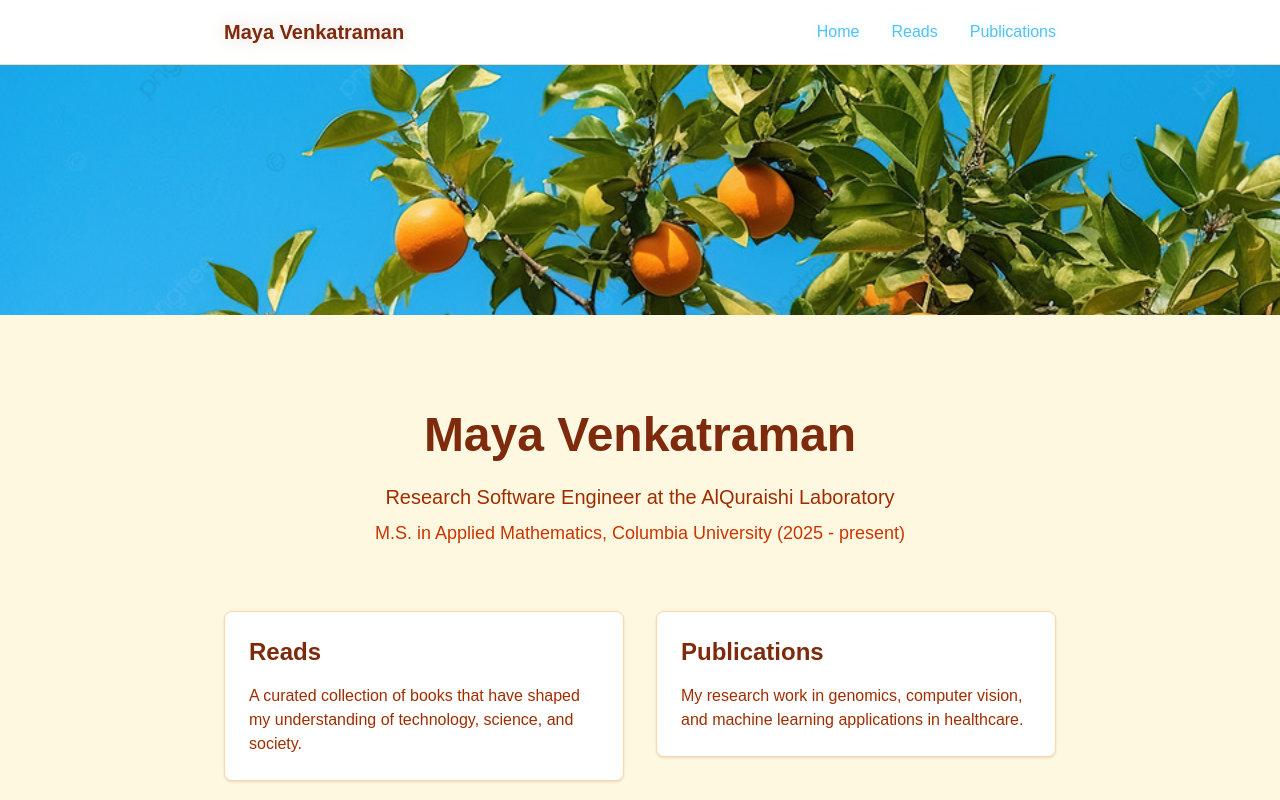
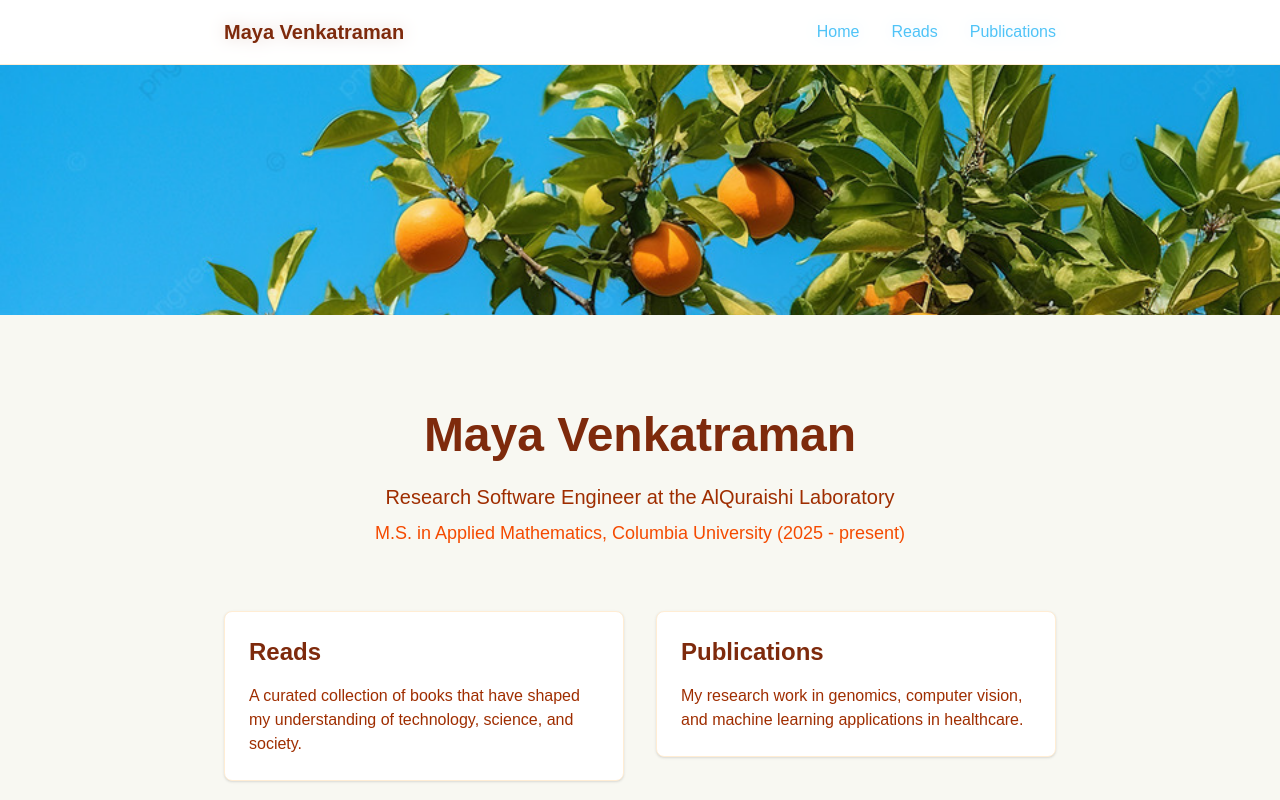
Before and after one commit to mv2731/mv2731.github.io, a Next.js app in the folder maya-portfolio/: page / in a window 1280 px wide. Shown: the top 800 px of the page. Built offline with nearby package versions, Linux system fonts and the light colour scheme.

Commit message:
Commit layout and page typscript pages

```diff
--- a/maya-portfolio/app/layout.tsx
+++ b/maya-portfolio/app/layout.tsx
@@ -40,7 +40,7 @@
             </div>
           </div>
         </nav>
-        {/* Scaled-down Orange Tree Banner */}
+        {/* Large Orange Tree Banner */}
         <div style={{ width: '100%', position: 'relative', height: '250px', marginBottom: '0', overflow: 'hidden' }}>
           <img
             src="/orange-tree.jpg"
--- a/maya-portfolio/app/page.tsx
+++ b/maya-portfolio/app/page.tsx
@@ -3,20 +3,20 @@
 
 export default function Home() {
   return (
-    <div className="min-h-screen bg-[#FFF8E1]">
+    <div className="min-h-screen bg-warm-gray-50">
       {/* Navigation */}
-      <nav className="fixed top-0 w-full bg-white/80 backdrop-blur-sm border-b border-orange-200 z-50">
+      <nav className="fixed top-0 w-full bg-white/80 backdrop-blur-sm border-b border-orange-100 z-50">
         <div className="max-w-4xl mx-auto px-4 sm:px-6 lg:px-8">
           <div className="flex justify-between h-16 items-center">
             <div className="flex-shrink-0 font-bold text-xl text-orange-900">Maya Venkatraman</div>
             <div className="hidden sm:flex space-x-8">
-              <Link href="/" className="text-orange-900 hover:text-orange-500">
+              <Link href="/" className="text-orange-700 hover:text-orange-500">
                 Home
               </Link>
-              <Link href="/reads" className="text-orange-900 hover:text-orange-500">
+              <Link href="/reads" className="text-orange-700 hover:text-orange-500">
                 Reads
               </Link>
-              <Link href="/publications" className="text-orange-900 hover:text-orange-500">
+              <Link href="/publications" className="text-orange-700 hover:text-orange-500">
                 Publications
               </Link>
             </div>
@@ -33,15 +33,15 @@
           </h1>
           <div className="flex flex-col items-center space-y-2">
             <span className="text-xl text-orange-800">Research Software Engineer at the AlQuraishi Laboratory</span>
-            <span className="text-lg text-orange-700">M.S. in Applied Mathematics, Columbia University (2025 - present)</span>
+            <span className="text-lg text-orange-600">M.S. in Applied Mathematics, Columbia University (2025 - present)</span>
           </div>
         </section>
 
         {/* Featured Sections */}
         <div className="grid md:grid-cols-2 gap-8 mb-16">
           <Link href="/reads" className="group">
-            <div className="p-6 rounded-lg border border-orange-200 bg-white hover:border-orange-300 transition-colors shadow-sm">
-              <h2 className="text-2xl font-semibold text-orange-900 mb-4 group-hover:text-orange-500">
+            <div className="p-6 rounded-lg border border-orange-100 bg-white hover:border-orange-200 transition-colors shadow-sm">
+              <h2 className="text-2xl font-semibold text-orange-900 mb-4 group-hover:text-orange-600">
                 Reads
               </h2>
               <p className="text-orange-800">
@@ -51,8 +51,8 @@
           </Link>
 
           <Link href="/publications" className="group">
-            <div className="p-6 rounded-lg border border-orange-200 bg-white hover:border-orange-300 transition-colors shadow-sm">
-              <h2 className="text-2xl font-semibold text-orange-900 mb-4 group-hover:text-orange-500">
+            <div className="p-6 rounded-lg border border-orange-100 bg-white hover:border-orange-200 transition-colors shadow-sm">
+              <h2 className="text-2xl font-semibold text-orange-900 mb-4 group-hover:text-orange-600">
                 Publications
               </h2>
               <p className="text-orange-800">
@@ -105,14 +105,14 @@
         <section className="mt-12 text-center">
           <h2 className="text-2xl font-semibold text-orange-900 mb-4">Get in Touch</h2>
           <p className="text-orange-800">
-            Connect with me on <a href="https://www.linkedin.com/in/maya-venkatraman" className="text-blue-600 hover:underline" target="_blank" rel="noopener noreferrer">LinkedIn</a> or email me at{" "}
-            <a href="mailto:maya.venkatraman1@gmail.com" className="text-blue-600 hover:underline">maya.venkatraman1@gmail.com</a>
+            Connect with me on <a href="https://www.linkedin.com/in/maya-venkatraman" className="text-orange-600 hover:underline" target="_blank" rel="noopener noreferrer">LinkedIn</a> or email me at{" "}
+            <a href="mailto:maya.venkatraman1@gmail.com" className="text-orange-600 hover:underline">maya.venkatraman1@gmail.com</a>
           </p>
         </section>
       </main>
 
       {/* Footer */}
-      <footer className="border-t border-orange-200 mt-16 bg-white">
+      <footer className="border-t border-orange-100 mt-16 bg-white">
         <div className="max-w-4xl mx-auto px-4 sm:px-6 lg:px-8 py-8">
           <div className="text-center text-orange-800">
             <p>© {new Date().getFullYear()} Maya Venkatraman. All rights reserved.</p>
```
